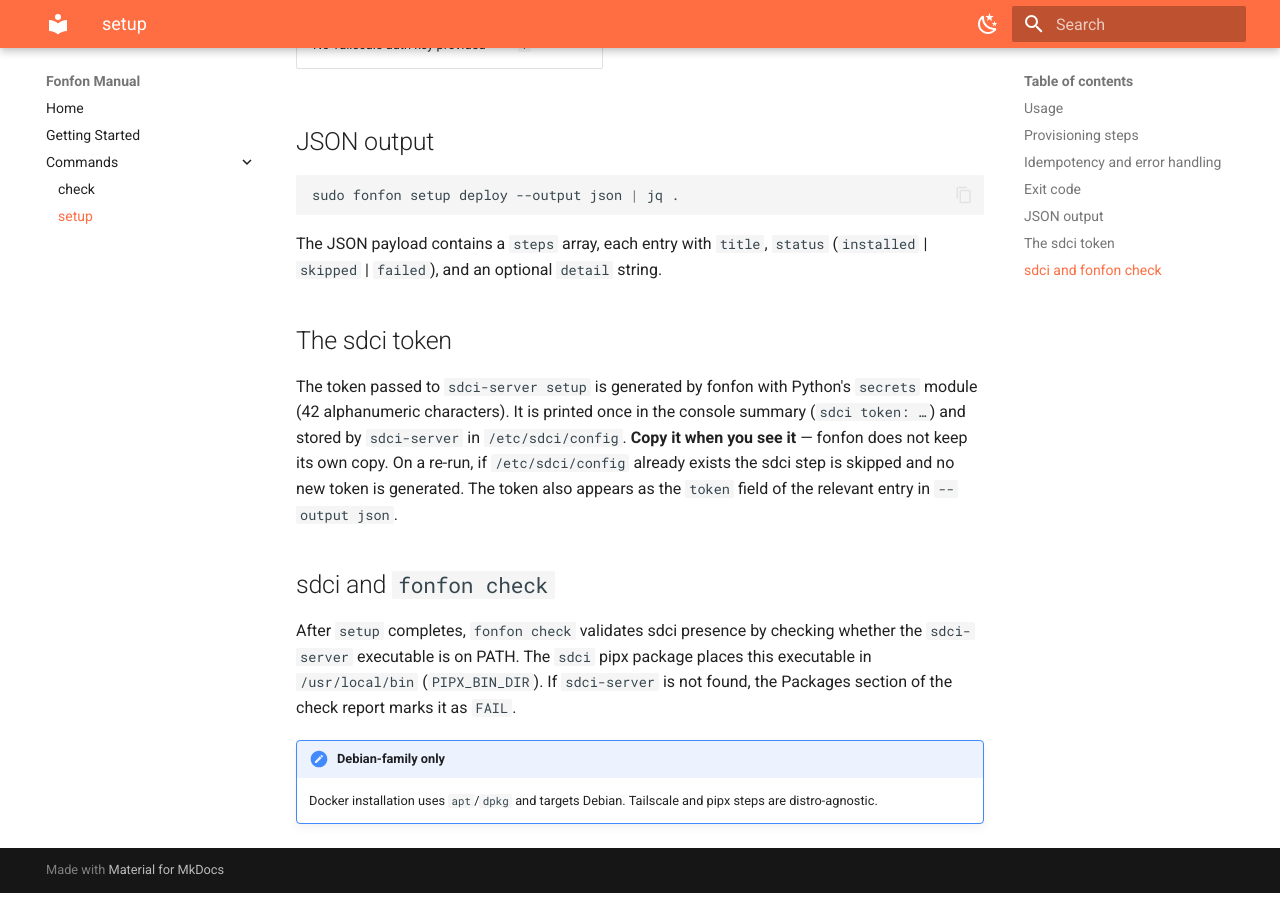
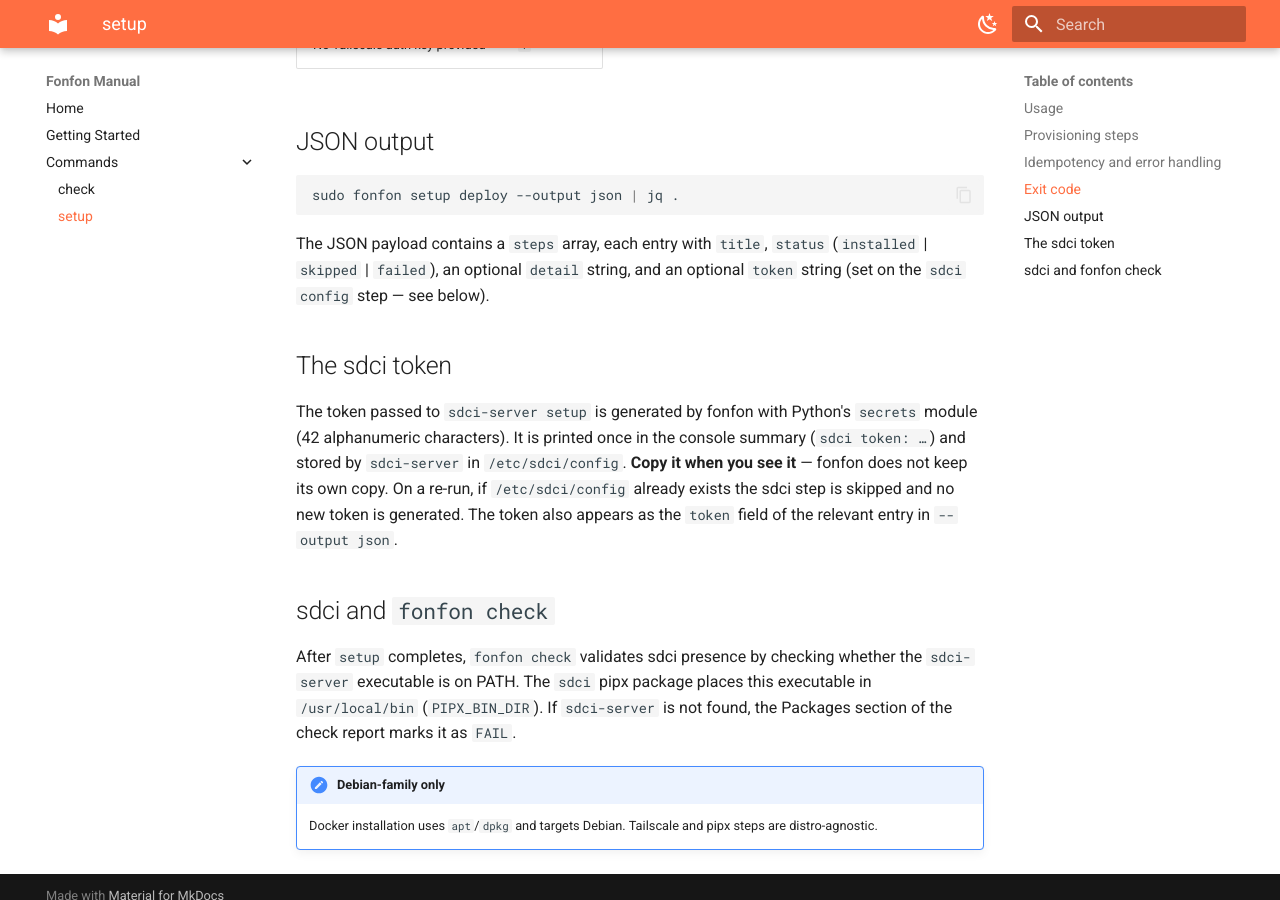
Before and after one commit to joepreludian/fonfon, an MkDocs documentation site: the page built from docs/manual/docs/commands/setup.md, in a window 1280 px wide and 900 px high, scrolled down 2016 px. Built offline with MkDocs 1.6.1 and Material for MkDocs 9.7.7, drawn with Linux system fonts in a browser that asks for light colours.

Commit message:
docs: note the JSON token field in the setup manual

````diff
--- a/docs/manual/docs/commands/setup.md
+++ b/docs/manual/docs/commands/setup.md
@@ -71,7 +71,8 @@
 ```
 
 The JSON payload contains a `steps` array, each entry with `title`, `status`
-(`installed` \| `skipped` \| `failed`), and an optional `detail` string.
+(`installed` \| `skipped` \| `failed`), an optional `detail` string, and an
+optional `token` string (set on the `sdci config` step — see below).
 
 ## The sdci token
 
````
